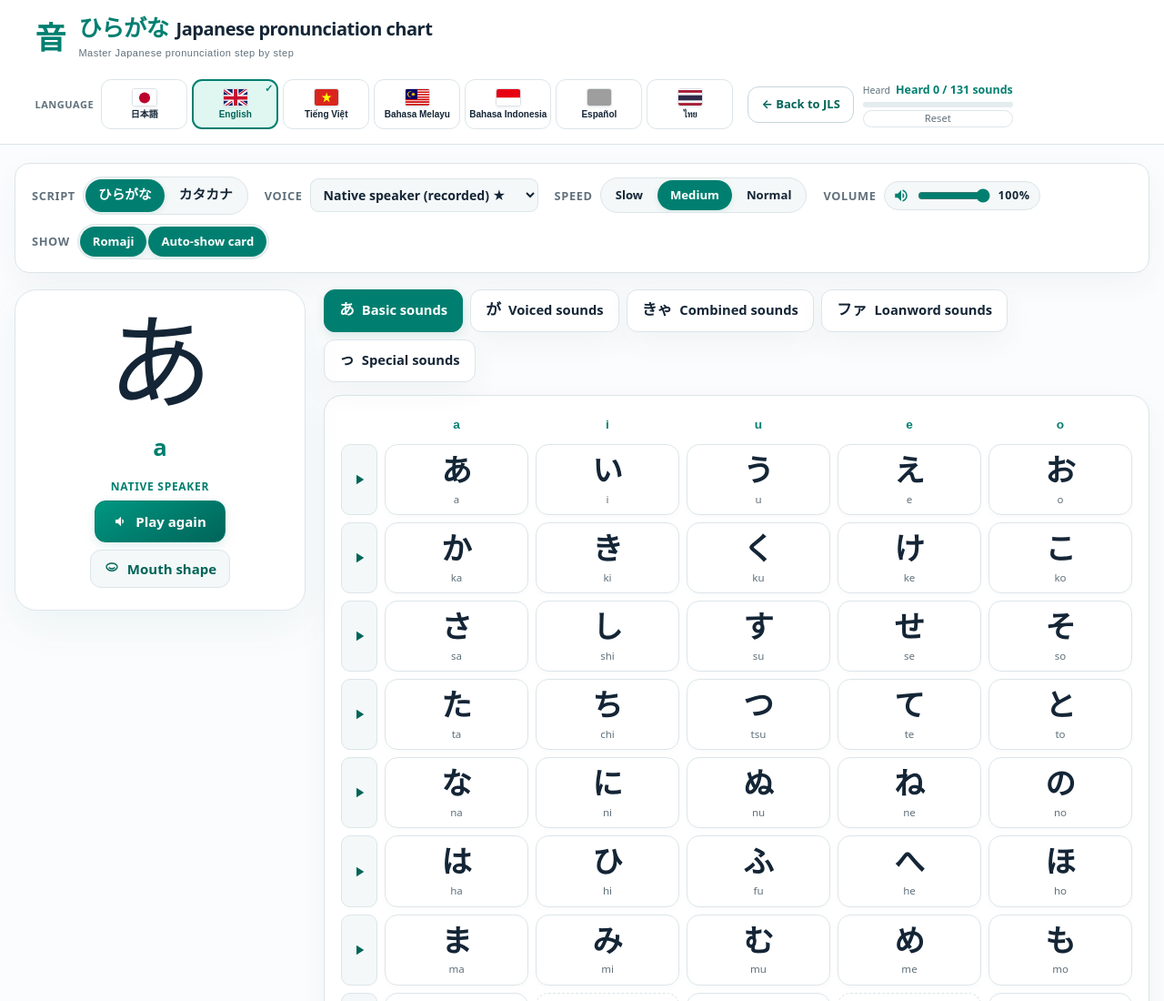
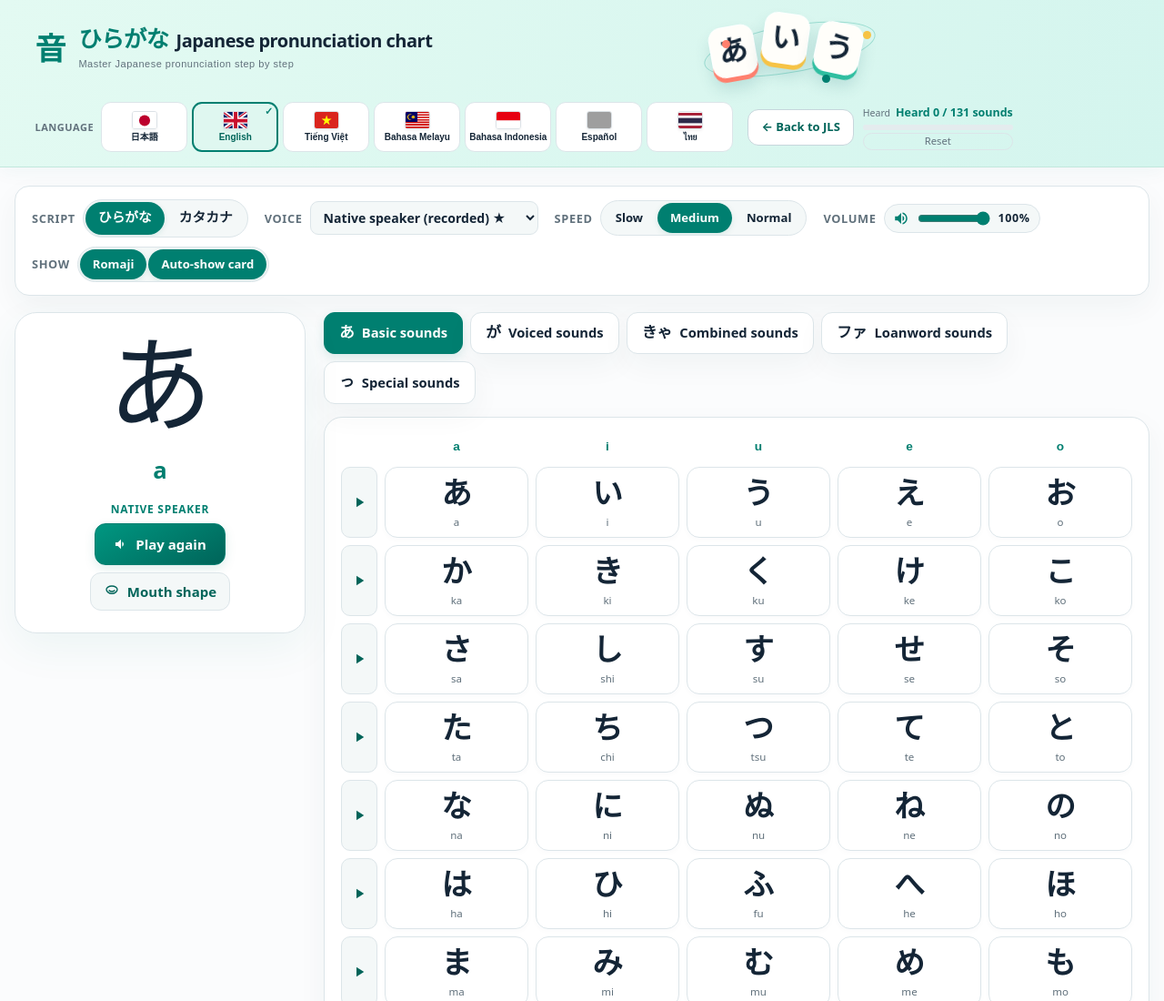
Before and after one commit to katsuhiroendo/B-ng-ph-t-m-ti-ng-Nh-t, a plain HTML site: page index.html in a window 1280 px wide. Shown: the top 1100 px of the page at 91% size. Drawn offline with Linux system fonts and the light colour scheme; grey boxes are pictures that could not be loaded; files whose address does not match are found by name; a web font is replaced by a local one.

Commit message:
feat(ui): add mint header background and dynamic floating kana orbit animation

```diff
--- a/index.html
+++ b/index.html
@@ -33,7 +33,7 @@ body{background:var(--bg);color:var(--ink);font-family:var(--font-ui);font-size:
 .wrap{max-width:1280px;margin:20px auto;padding:0 max(16px,env(safe-area-inset-left,0px));display:grid;gap:18px}
 
 /* Header (Kanji Steps Design System) */
-header{min-height:92px;padding:16px max(3vw,24px);background:var(--surface);border-bottom:1px solid var(--border);position:relative;z-index:10;width:100%}
+header{min-height:92px;padding:16px max(3vw,24px);background:linear-gradient(115deg,#e3faf2 0%,#d4f5ee 100%);border-bottom:1px solid #c2e8dd;position:relative;z-index:10;width:100%;box-shadow:0 4px 20px rgba(0,127,112,0.05)}
 .hdr-inner{max-width:1280px;margin:0 auto;display:flex;flex-wrap:wrap;align-items:center;justify-content:space-between;gap:20px}
 .brand{display:flex;align-items:center;gap:14px;text-decoration:none;color:var(--ink);flex-shrink:0}
 .brand-badge{font-family:var(--font-kana);font-size:34px;font-weight:700;color:var(--teal);line-height:1;display:inline-block}
@@ -41,6 +41,19 @@ header{min-height:92px;padding:16px max(3vw,24px);background:var(--surface);bord
 .brand-text h1 .jp{font-family:var(--font-kana);color:var(--teal);font-size:1.15em}
 .brand-title{font-size:20px;font-weight:700;color:var(--ink)}
 .sub{margin:2px 0 0;color:var(--muted);font-size:11px;font-family:var(--font-kana);letter-spacing:0.5px;font-weight:500}
+
+/* Dynamic floating Kana orbit (Kanji Steps style) */
+.kana-orbit{position:relative;width:175px;height:76px;flex-shrink:0;pointer-events:none;user-select:none;margin:0 auto}
+.kana-orbit::before{content:"";position:absolute;inset:12px -8px 12px;border:1.5px solid rgba(76,189,170,0.45);border-radius:50%;transform:rotate(-10deg)}
+.kana-orbit::after{content:"";position:absolute;width:9px;height:9px;border-radius:50%;background:#f6c345;right:-2px;top:18px;box-shadow:-155px 10px 0 #ff806e,-45px 48px 0 #007f70}
+.orbit-tile{position:absolute;display:grid;place-items:center;width:50px;height:56px;background:#fffefa;border:1px solid #ffffff;border-radius:14px;font-family:var(--font-kana);font-weight:700;font-size:32px;line-height:1;color:var(--ink);transition:transform .25s ease}
+.orbit-tile.tile-1{left:0px;top:14px;transform:rotate(-10deg);box-shadow:0 5px 0 #ff806e,0 12px 18px rgba(0,95,97,0.16);animation:float-kana-1 6s ease-in-out infinite}
+.orbit-tile.tile-2{left:58px;top:0px;transform:rotate(8deg);box-shadow:0 5px 0 #f6c345,0 12px 18px rgba(0,95,97,0.16);animation:float-kana-2 6s ease-in-out infinite -2s}
+.orbit-tile.tile-3{left:116px;top:16px;transform:rotate(12deg);box-shadow:0 5px 0 #2fbea0,0 12px 18px rgba(0,95,97,0.16);animation:float-kana-3 6s ease-in-out infinite -4s}
+@keyframes float-kana-1{0%,100%{transform:translateY(0px) rotate(-10deg)}50%{transform:translateY(-7px) rotate(-10deg)}}
+@keyframes float-kana-2{0%,100%{transform:translateY(0px) rotate(8deg)}50%{transform:translateY(-7px) rotate(8deg)}}
+@keyframes float-kana-3{0%,100%{transform:translateY(0px) rotate(12deg)}50%{transform:translateY(-7px) rotate(12deg)}}
+@media (max-width:1200px){.kana-orbit{display:none}}
 .hdr-right{display:flex;flex-wrap:wrap;align-items:center;gap:16px;justify-content:flex-end}
 
 /* 7-language card UI */
@@ -251,6 +264,11 @@ select{background:var(--surface-2);border:1px solid var(--border);border-radius:
         <p class="sub" id="sub">ひとつずつ、きれいに発音。</p>
       </div>
     </a>
+    <div class="kana-orbit" aria-hidden="true">
+      <span class="orbit-tile tile-1" id="orb-1">あ</span>
+      <span class="orbit-tile tile-2" id="orb-2">い</span>
+      <span class="orbit-tile tile-3" id="orb-3">う</span>
+    </div>
     <div class="hdr-right">
       <div class="language-switcher" role="group" aria-label="Language">
         <span class="language-label" data-i18n="lang">言語</span>
@@ -1341,6 +1359,10 @@ document.querySelectorAll("#show button").forEach(b=>b.addEventListener("click",
 function applyScript(){
   document.querySelectorAll("#script button").forEach(b=>b.setAttribute("aria-pressed",String(b.dataset.s===script)));
   document.getElementById("h1jp").textContent=script==="kata"?"カタカナ":"ひらがな";
+  const o1=document.getElementById("orb-1"),o2=document.getElementById("orb-2"),o3=document.getElementById("orb-3");
+  if(o1)o1.textContent=script==="kata"?"ア":"あ";
+  if(o2)o2.textContent=script==="kata"?"イ":"い";
+  if(o3)o3.textContent=script==="kata"?"ウ":"う";
   document.querySelectorAll(".tab .jp").forEach(el=>el.textContent=K(el.dataset.raw));
   select(current?current.id:store.get("hira_tab","basic"));applyVis();
   const c=lastCell||BASIC.rows[0][0];lastCell=c;show(K(c[0]),c[1],c[2]);curId=idOf(c);setSrc(curId);
```
